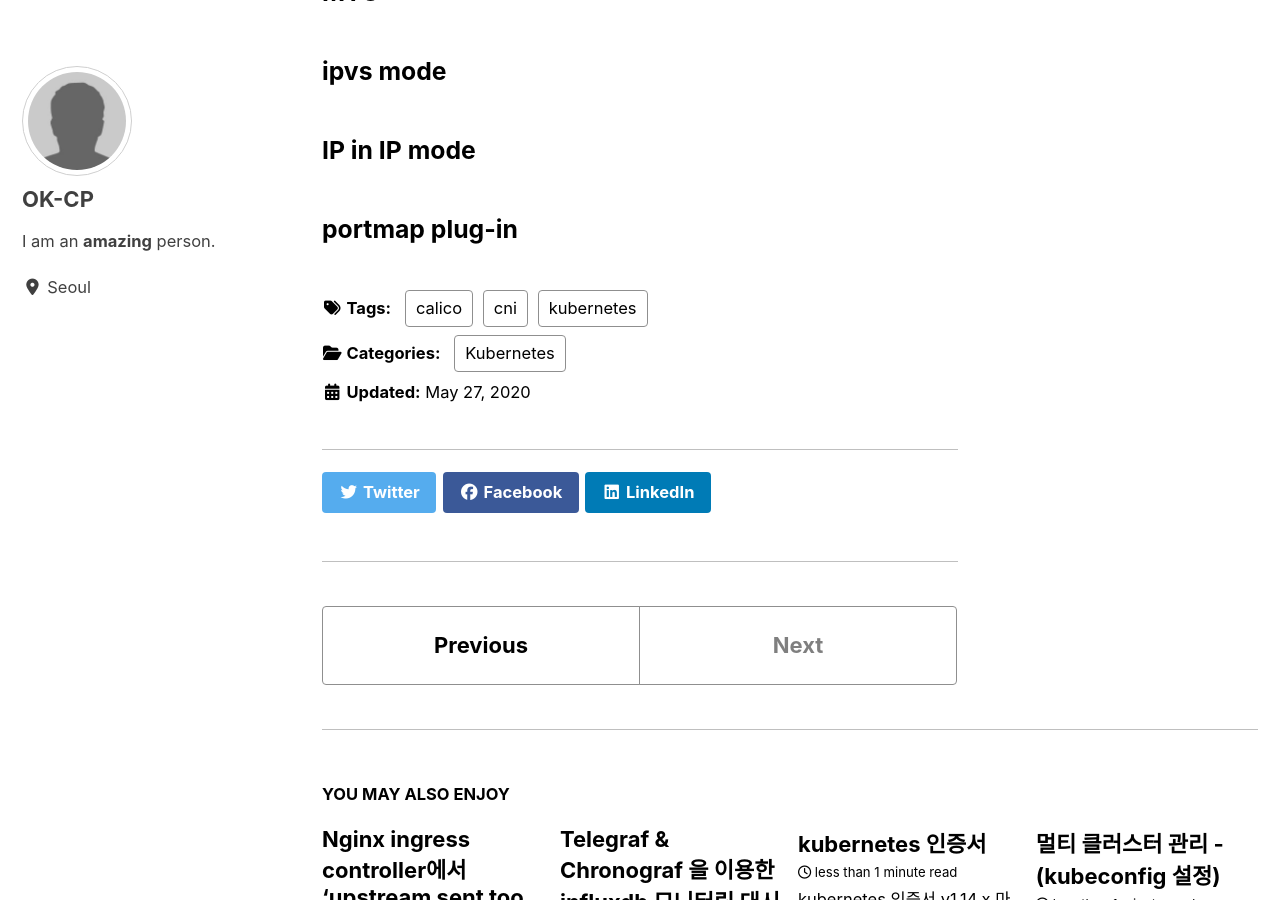
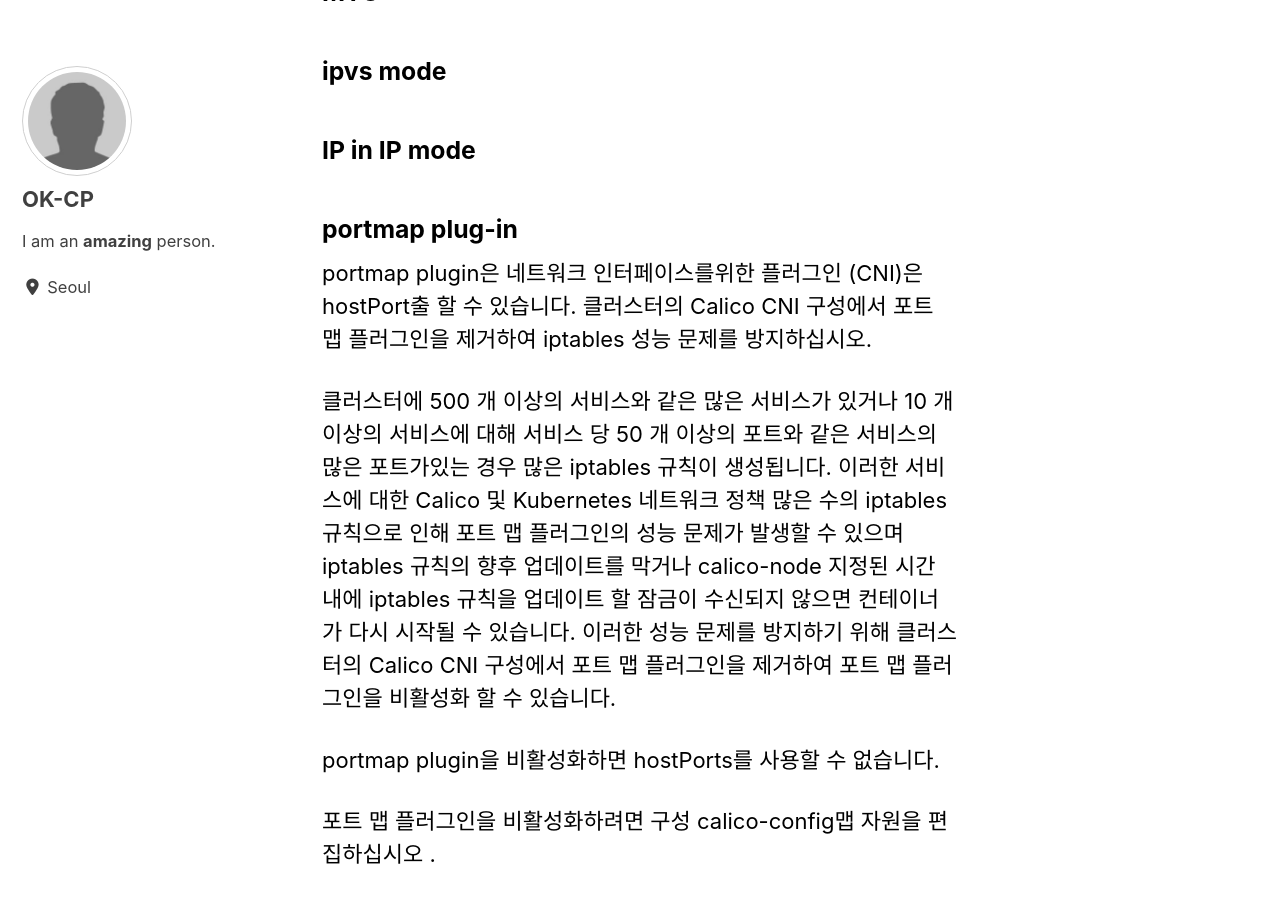
Before and after one commit to ok-cp/ok-cp.github.io, a Jekyll site: the page built from _posts/2020-05-27-optimizing-calico.md, in a window 1280 px wide and 900 px high, scrolled down 375 px. Built offline with Jekyll 4.4.1, drawn with Linux system fonts in a browser that asks for light colours; cached includes are drawn as plain includes; nearby versions of some CDN libraries; some of the changed text lies outside the part shown.

Commit message:
calico v2

````diff
--- a/_posts/2020-05-27-optimizing-calico.md
+++ b/_posts/2020-05-27-optimizing-calico.md
@@ -17,3 +17,58 @@ tags:
 ### IP in IP mode
 
 ### portmap plug-in
+
+portmap plugin은 네트워크 인터페이스를위한 플러그인 (CNI)은 hostPort출 할 수 있습니다. 클러스터의 Calico CNI 구성에서 포트 맵 플러그인을 제거하여 iptables 성능 문제를 방지하십시오.
+
+클러스터에 500 개 이상의 서비스와 같은 많은 서비스가 있거나 10 개 이상의 서비스에 대해 서비스 당 50 개 이상의 포트와 같은 서비스의 많은 포트가있는 경우 많은 iptables 규칙이 생성됩니다. 이러한 서비스에 대한 Calico 및 Kubernetes 네트워크 정책 많은 수의 iptables 규칙으로 인해 포트 맵 플러그인의 성능 문제가 발생할 수 있으며 iptables 규칙의 향후 업데이트를 막거나 calico-node 지정된 시간 내에 iptables 규칙을 업데이트 할 잠금이 수신되지 않으면 컨테이너가 다시 시작될 수 있습니다. 이러한 성능 문제를 방지하기 위해 클러스터의 Calico CNI 구성에서 포트 맵 플러그인을 제거하여 포트 맵 플러그인을 비활성화 할 수 있습니다.
+
+portmap plugin을 비활성화하면 hostPorts를 사용할 수 없습니다.
+
+포트 맵 플러그인을 비활성화하려면 구성 calico-config맵 자원을 편집하십시오 .
+
+```yaml
+kubectl edit cm calico-config -n kube-system
+```
+
+portmap 구문을 삭제하고 calico pod를 모두 재기동합니다.
+```yaml
+        {
+          "type": "portmap",
+          "snat": true,
+          "capabilities": {"portMappings": true}
+        },
+```
+
+
+```yaml
+apiVersion: v1
+data:
+  calico_backend: bird
+  cni_network_config: |-
+    {
+      "name": "k8s-pod-network",
+      "cniVersion": "0.3.1",
+      "plugins": [
+        {
+          "type": "calico",
+          "log_level": "info",
+          "datastore_type": "kubernetes",
+          "nodename": "__KUBERNETES_NODE_NAME__",
+          "mtu": __CNI_MTU__,
+          "ipam": {
+              "type": "calico-ipam"
+          },
+          "policy": {
+              "type": "k8s"
+          },
+          "kubernetes": {
+              "kubeconfig": "__KUBECONFIG_FILEPATH__"
+          }
+        },
+        {
+          "type": "bandwidth",
+          "capabilities": {"bandwidth": true}
+        }
+      ]
+    }
+```
````
